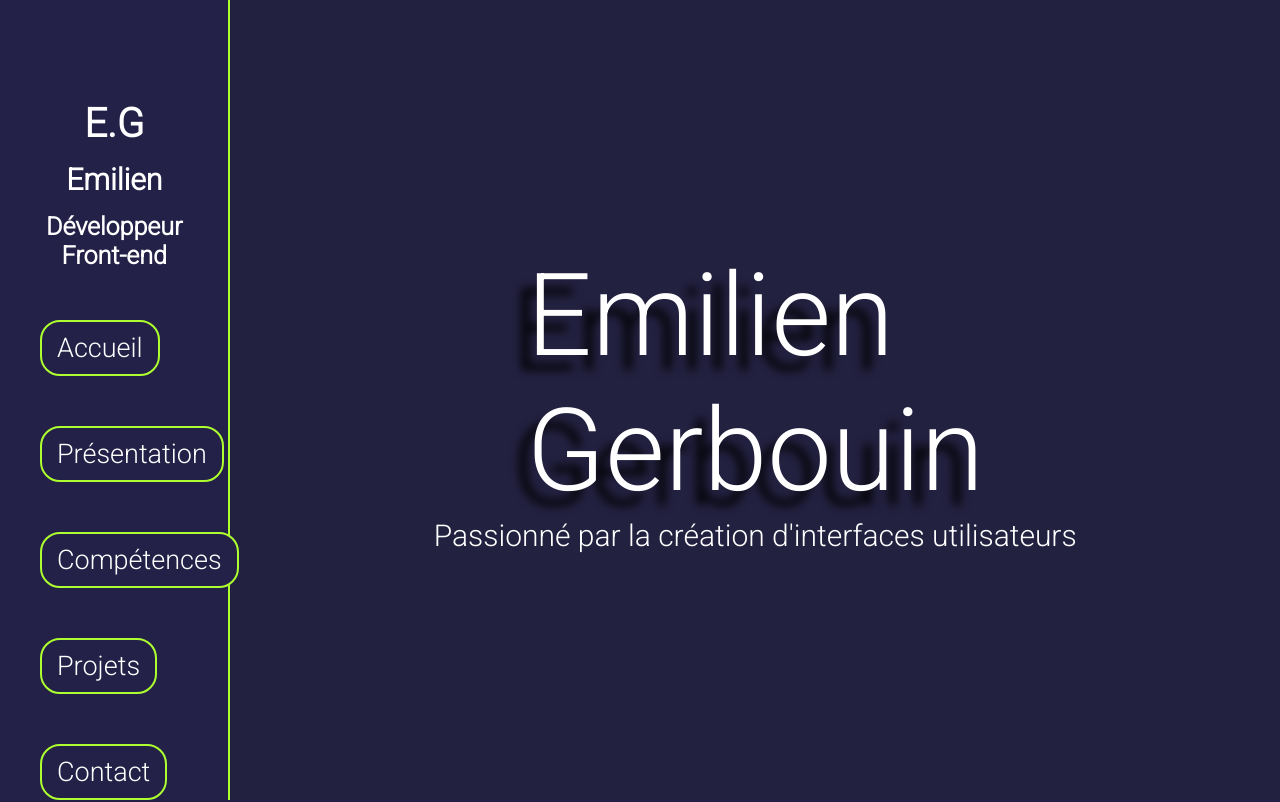
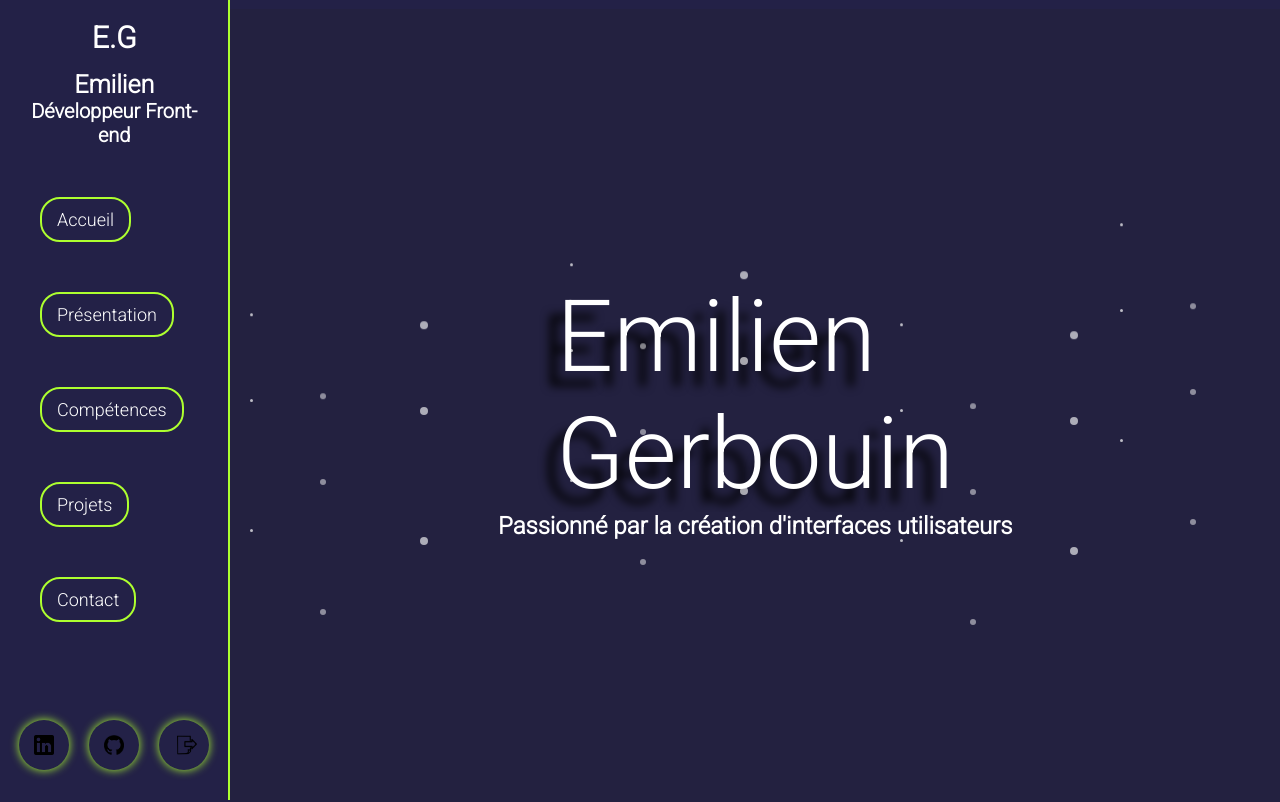
Before and after one commit to Emiliengrbn/Portfolio2, a React (Create React App) app: page / in a window 1280 px wide. Shown: the top 802 px of the page. Built offline with nearby package versions, Linux system fonts and the light colour scheme.

Commit message:
final version

```diff
--- a/src/components/Contact.jsx
+++ b/src/components/Contact.jsx
@@ -107,7 +107,7 @@ const Contact = () => {
 
   return (
     <div className="contact__section" id="contact">
-    <h2 className="title__contact">
+    <h2 className="title__contact title__section">
       Contactez-moi
     </h2>
       <form className='contact__form' ref={form} onSubmit={handleSubmit}>
--- a/src/components/Introduction.jsx
+++ b/src/components/Introduction.jsx
@@ -4,7 +4,7 @@ const memoji = require("../images/memoji.png")
 const Introduction = () => {
   return (
     <div className="introduction__section" id="introduction">
-      <h2 className="title__introduction">
+      <h2 className="title__introduction title__section">
         A propos de moi
       </h2>
       <div className="content__introduction">
--- a/src/components/Skills.jsx
+++ b/src/components/Skills.jsx
@@ -10,7 +10,7 @@ const mongodbLogo = require("../images/logo_mongodb.png")
 const Skills = () => {
   return (
     <div className="skills__section" id="skills">
-      <h2 className="title__skills">
+      <h2 className="title__skills title__section">
         Compétences
       </h2>
       <div className="skills__grid">
--- a/src/components/Work.jsx
+++ b/src/components/Work.jsx
@@ -28,23 +28,12 @@ const Work = () => {
 
   return (
     <div className="work__section" id="work">
-    <h2 className="title__work">
+    <h2 className="title__work title__section">
       Projets
     </h2>
     <div className="containerStyles">
         <ImageSlider slides={slides} />
     </div>
-    {/* <div className="container__projects">
-      {projects.map((p) => (
-        <div className="card__projects">
-          <Link to={"/"} >
-            <img className="logo__projects" src={p.cover} alt="logo"></img>
-            <h4 className="title__projects">{p.title}</h4>
-            <p className="description__projects">{p.description}</p>
-          </Link>
-        </div>
-      ))}
-    </div> */}
     </div>
   );
 };
--- a/src/styles/_settings.css
+++ b/src/styles/_settings.css
@@ -18,28 +18,20 @@ h4 {
     cursor: context-menu;
 }
 
-.page {
-    display: flex;
-}
-
 header {
-    margin: 0;
     width: 18%;
 }
 
 main {
-    position: absolute;
-    margin: 0;
     width: 82%;
-    right: 0;
+    margin-left: 18%;
+    margin-top: -35px;
 }
 
 footer {
-    position: absolute;
     height: 150px;
     width: 82%;
-    right: 0;
-    top: 500vh;
+    margin-left: 18%;
     display: grid;
     align-items: center;
 }
@@ -59,5 +51,6 @@ a {
     main,
     footer {
         width: 100%;
+        margin-left: 0;
     }
 }
--- a/src/styles/components/_backgroungHomeSection.css
+++ b/src/styles/components/_backgroungHomeSection.css
@@ -131,7 +131,7 @@
     left: 1480px;
 }
 
-@media all and (min-width: 768px) {
+@media all and (max-width: 768px) {
     .snow__container {
         display: none;
     }
--- a/src/styles/components/_header.css
+++ b/src/styles/components/_header.css
@@ -239,7 +239,7 @@
     }
 }
 
-@media all and (min-width: 768px) {
+@media all and (max-width: 768px) {
     .header {
         padding-top: 100px;
         justify-content: space-around;
@@ -264,12 +264,12 @@
 
     .wrapper {
         position: initial;
-        flex-direction: column;
+        /* flex-direction: column; */
     }
 
     .wrapper .icon {
-        width: 115px;
-        height: 115px;
+        width: 70px;
+        height: 70px;
     }
 
     .wrapper .icon:hover {
@@ -278,15 +278,11 @@
     }
 
     .icon img {
-        width: 60px;
+        width: 35px;
     }
 
     .tooltip {
         display: none;
-    }
-
-    .link__wrapper {
-        margin: 10px 0;
     }
 
     .leftbar__burger {
--- a/src/styles/components/_homeSection.css
+++ b/src/styles/components/_homeSection.css
@@ -18,7 +18,7 @@
     background-color: #232140;
 }
 
-@media all and (min-width: 768px) {
+@media all and (max-width: 768px) {
     .title__home__section {
         font-size: 115px;
     }
@@ -27,4 +27,8 @@
         font-size: 30px;
         font-weight: 500;
     }
+
+    .title__section {
+        font-size: 70px;
+    }
 }
--- a/src/styles/components/_imageSlider.css
+++ b/src/styles/components/_imageSlider.css
@@ -31,7 +31,7 @@
     color: #fff;
     z-index: 1;
     cursor: pointer;
-    background-color: none;
+    background: none;
 }
 
 .rightArrowStyles {
@@ -43,7 +43,7 @@
     color: #fff;
     z-index: 1;
     cursor: pointer;
-    background-color: none;
+    background: none;
 }
 
 .content__slide {
--- a/src/styles/components/_introduction.css
+++ b/src/styles/components/_introduction.css
@@ -40,7 +40,7 @@
     }
 }
 
-@media all and (min-width: 768px) {
+@media all and (max-width: 768px) {
     .memoji {
         margin-bottom: 75px;
         width: 40%;
```
